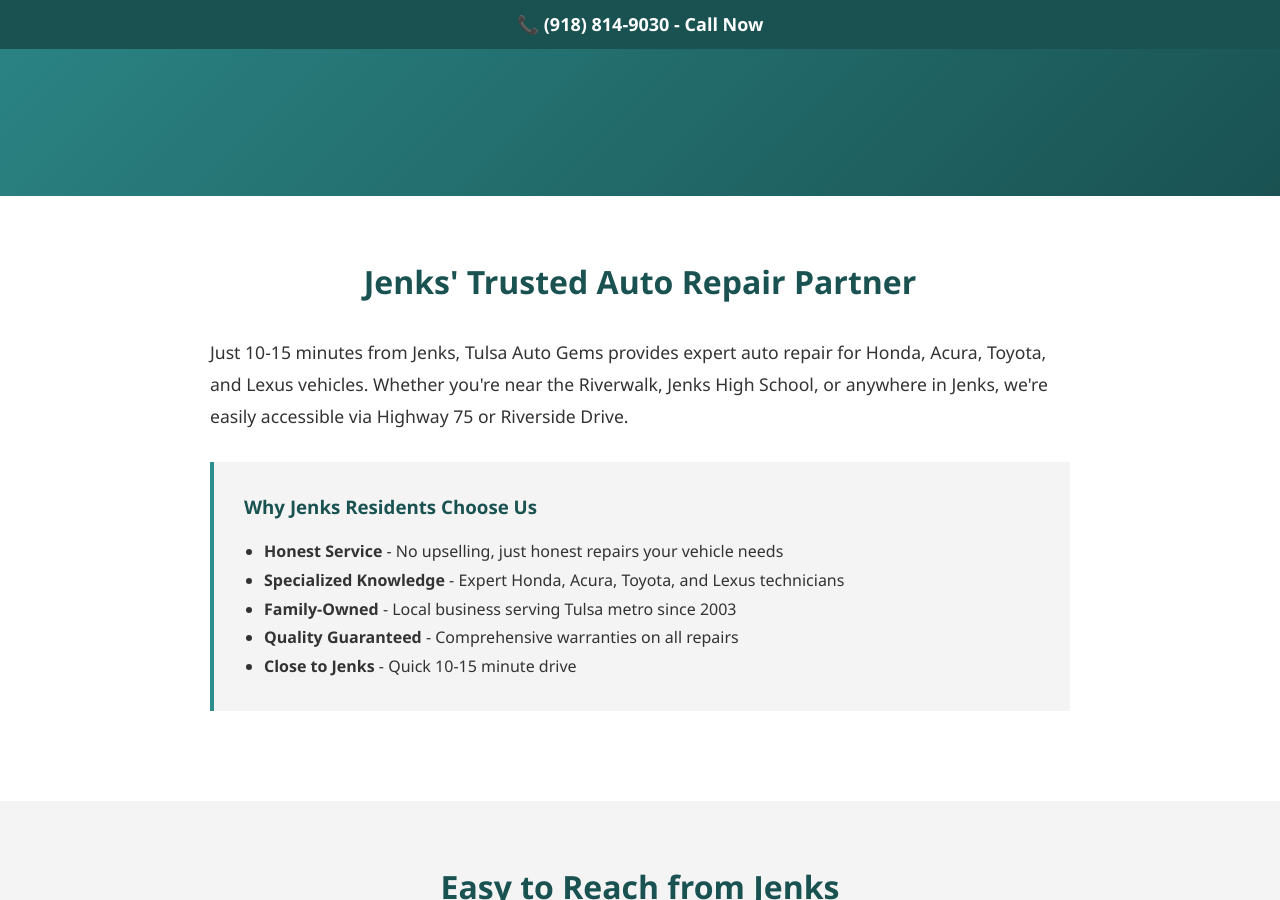
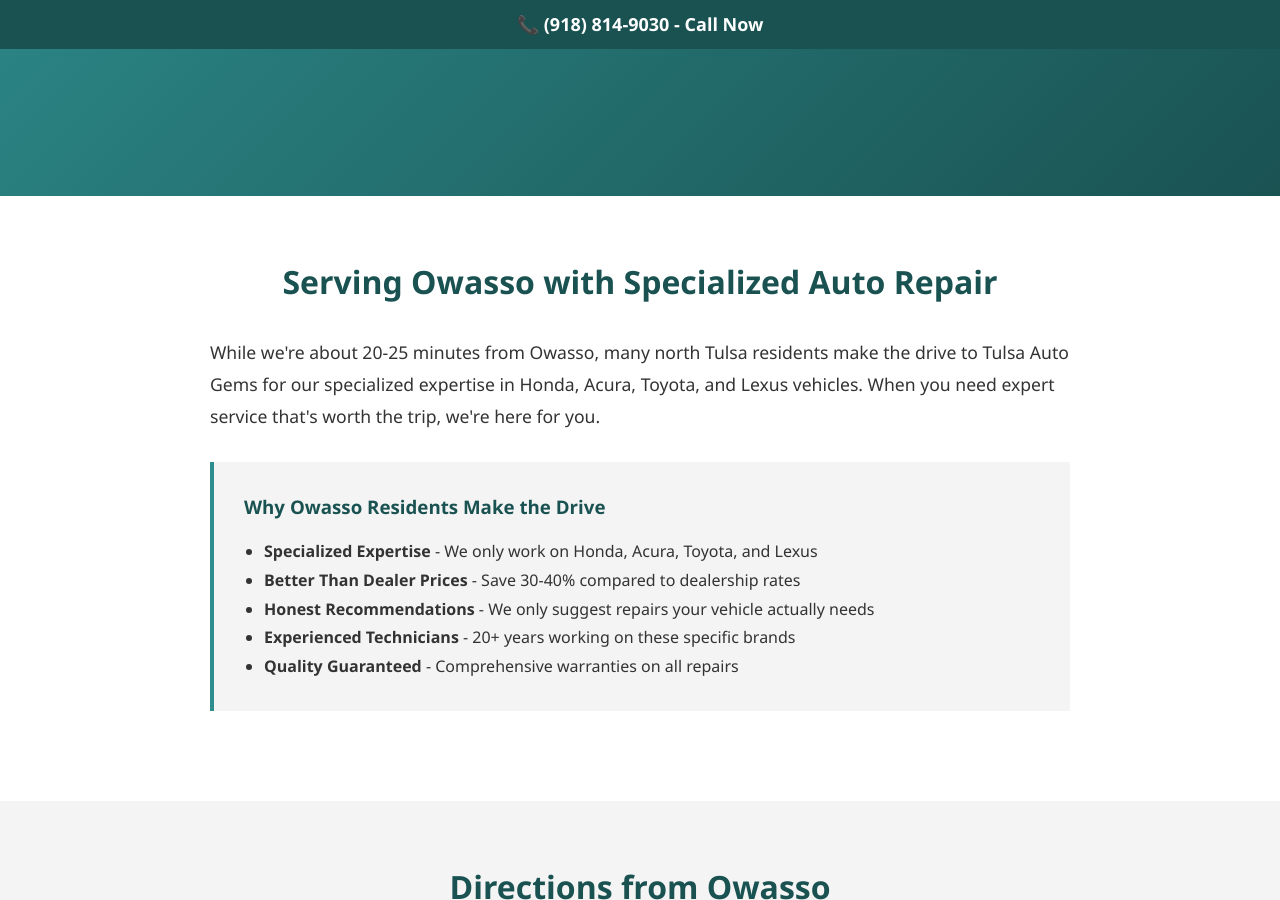
Before and after one commit to JamesBrownR/Tulsa-Auto-Gems, a Jekyll site: the page built from areas/owasso/index.html, in a window 1280 px wide and 900 px high, scrolled down 279 px. Built offline with Jekyll 4.4.1, drawn with Linux system fonts in a browser that asks for light colours; some of the changed text lies outside the part shown.

Commit message:
Update location references from Jenks to Owasso

```diff
--- a/areas/owasso/index.html
+++ b/areas/owasso/index.html
@@ -1,32 +1,32 @@
 ---
 layout: default
-title: "Auto Repair Serving Jenks, OK | Honda, Toyota Service | Tulsa Auto Gems"
-description: "Expert auto repair serving Jenks, OK. Just 10-15 minutes via Hwy 75 or Riverside. Honda, Acura, Toyota, Lexus specialists. Call (918) 814-9030."
+title: "Auto Repair Serving Owasso, OK | Honda, Toyota Service | Tulsa Auto Gems"
+description: "Expert auto repair serving Owasso, OK. Worth the 20-25 minute drive for specialized Honda, Acura, Toyota, Lexus service. Call (918) 814-9030."
 ---
 
 <section class="hero" style="height: 50vh;">
     <div class="hero-content">
-        <h1>Auto Repair Serving Jenks, OK</h1>
-        <p>Convenient Service Near Riverwalk</p>
+        <h1>Auto Repair Serving Owasso, OK</h1>
+        <p>Quality Service Worth the Drive</p>
     </div>
 </section>
 
 <section style="padding: 60px 20px; background: var(--white);">
     <div class="container" style="max-width: 900px;">
-        <h2 style="margin-bottom: 30px;">Jenks' Trusted Auto Repair Partner</h2>
+        <h2 style="margin-bottom: 30px;">Serving Owasso with Specialized Auto Repair</h2>
 
         <p style="font-size: 1.1rem; line-height: 1.8; margin-bottom: 20px;">
-            Just 10-15 minutes from Jenks, Tulsa Auto Gems provides expert auto repair for Honda, Acura, Toyota, and Lexus vehicles. Whether you're near the Riverwalk, Jenks High School, or anywhere in Jenks, we're easily accessible via Highway 75 or Riverside Drive.
+            While we're about 20-25 minutes from Owasso, many north Tulsa residents make the drive to Tulsa Auto Gems for our specialized expertise in Honda, Acura, Toyota, and Lexus vehicles. When you need expert service that's worth the trip, we're here for you.
         </p>
 
         <div style="background: var(--light-gray); padding: 30px; border-left: 4px solid var(--primary-blue); margin: 30px 0;">
-            <h3 style="color: var(--dark-blue); margin-bottom: 15px;">Why Jenks Residents Choose Us</h3>
+            <h3 style="color: var(--dark-blue); margin-bottom: 15px;">Why Owasso Residents Make the Drive</h3>
             <ul style="margin-left: 20px; line-height: 1.8;">
-                <li><strong>Honest Service</strong> - No upselling, just honest repairs your vehicle needs</li>
-                <li><strong>Specialized Knowledge</strong> - Expert Honda, Acura, Toyota, and Lexus technicians</li>
-                <li><strong>Family-Owned</strong> - Local business serving Tulsa metro since 2003</li>
+                <li><strong>Specialized Expertise</strong> - We only work on Honda, Acura, Toyota, and Lexus</li>
+                <li><strong>Better Than Dealer Prices</strong> - Save 30-40% compared to dealership rates</li>
+                <li><strong>Honest Recommendations</strong> - We only suggest repairs your vehicle actually needs</li>
+                <li><strong>Experienced Technicians</strong> - 20+ years working on these specific brands</li>
                 <li><strong>Quality Guaranteed</strong> - Comprehensive warranties on all repairs</li>
-                <li><strong>Close to Jenks</strong> - Quick 10-15 minute drive</li>
             </ul>
         </div>
     </div>
@@ -34,19 +34,19 @@
 
 <section style="padding: 60px 20px; background: var(--light-gray);">
     <div class="container">
-        <h2 style="text-align: center; margin-bottom: 30px;">Easy to Reach from Jenks</h2>
+        <h2 style="text-align: center; margin-bottom: 30px;">Directions from Owasso</h2>
 
         <div style="display: grid; grid-template-columns: repeat(auto-fit, minmax(280px, 1fr)); gap: 25px; max-width: 900px; margin: 0 auto;">
             <div style="background: var(--white); padding: 25px; border-left: 4px solid var(--primary-blue);">
-                <h3 style="color: var(--primary-blue); margin-bottom: 15px;">Via Highway 75</h3>
-                <p style="line-height: 1.8;">Take Hwy 75 north toward Tulsa. Exit at 41st Street, turn left and head west to Sheridan. Turn right on Sheridan, then right on 38th Street. We're just ahead on the right.</p>
-                <p style="margin-top: 15px; color: var(--dark-gray);"><strong>Drive time:</strong> 10-12 minutes</p>
+                <h3 style="color: var(--primary-blue); margin-bottom: 15px;">Via Highway 169</h3>
+                <p style="line-height: 1.8;">Take Hwy 169 south toward Tulsa. Exit at 41st Street and turn right (west). Drive about 2 miles to Sheridan, turn left, then right on 38th Street.</p>
+                <p style="margin-top: 15px; color: var(--dark-gray);"><strong>Drive time:</strong> 20-25 minutes</p>
             </div>
 
             <div style="background: var(--white); padding: 25px; border-left: 4px solid var(--primary-blue);">
-                <h3 style="color: var(--primary-blue); margin-bottom: 15px;">Via Riverside Drive</h3>
-                <p style="line-height: 1.8;">Take Riverside Drive north from Jenks. Continue past the Riverwalk, turn right on 41st Street. Head west to Sheridan, turn right, then right again on 38th Street.</p>
-                <p style="margin-top: 15px; color: var(--dark-gray);"><strong>Drive time:</strong> 12-15 minutes</p>
+                <h3 style="color: var(--primary-blue); margin-bottom: 15px;">Via Highway 75</h3>
+                <p style="line-height: 1.8;">Take Hwy 75 south into Tulsa. Exit at 36th Street North, turn left (east) to Sheridan, then south to 38th Street. Turn left and we're ahead on the right.</p>
+                <p style="margin-top: 15px; color: var(--dark-gray);"><strong>Drive time:</strong> 22-27 minutes</p>
             </div>
         </div>
     </div>
@@ -54,27 +54,27 @@
 
 <section style="padding: 60px 20px; background: var(--white);">
     <div class="container" style="max-width: 900px;">
-        <h2 style="margin-bottom: 30px;">Services for Jenks Vehicles</h2>
+        <h2 style="margin-bottom: 30px;">Expert Services for Your Vehicle</h2>
 
         <div style="display: grid; grid-template-columns: repeat(auto-fit, minmax(280px, 1fr)); gap: 25px;">
             <div style="padding: 20px; background: var(--light-gray);">
-                <h3 style="color: var(--primary-blue); margin-bottom: 15px;">Timing Belt Replacement</h3>
-                <p>Prevent catastrophic engine damage with timely timing belt service. Complete kit with water pump.</p>
+                <h3 style="color: var(--primary-blue); margin-bottom: 15px;">Timing Belt Service</h3>
+                <p>Critical maintenance for interference engines. Complete timing belt kit replacement with water pump.</p>
             </div>
 
             <div style="padding: 20px; background: var(--light-gray);">
-                <h3 style="color: var(--primary-blue); margin-bottom: 15px;">Brake Service</h3>
-                <p>Professional brake repair to keep your family safe. Pads, rotors, and complete system service.</p>
+                <h3 style="color: var(--primary-blue); margin-bottom: 15px;">Major Repairs</h3>
+                <p>Engine, transmission, and major component repair by experienced technicians who know these vehicles.</p>
             </div>
 
             <div style="padding: 20px; background: var(--light-gray);">
-                <h3 style="color: var(--primary-blue); margin-bottom: 15px;">AC Repair</h3>
-                <p>Stay cool in Oklahoma heat! Expert AC diagnosis and repair for all makes and models we service.</p>
+                <h3 style="color: var(--primary-blue); margin-bottom: 15px;">Brake & Suspension</h3>
+                <p>Complete brake and suspension service to keep you safe and comfortable on the road.</p>
             </div>
 
             <div style="padding: 20px; background: var(--light-gray);">
-                <h3 style="color: var(--primary-blue); margin-bottom: 15px;">Electrical Systems</h3>
-                <p>Battery, alternator, starter service and complete electrical diagnostics.</p>
+                <h3 style="color: var(--primary-blue); margin-bottom: 15px;">Diagnostics</h3>
+                <p>Accurate problem diagnosis using professional equipment and decades of experience.</p>
             </div>
         </div>
     </div>
@@ -82,12 +82,12 @@
 
 <section style="padding: 60px 20px; background: var(--primary-blue); color: var(--white);">
     <div class="container" style="max-width: 800px; text-align: center;">
-        <h2 style="margin-bottom: 20px; color: var(--white);">Schedule Service from Jenks</h2>
-        <p style="font-size: 1.2rem; margin-bottom: 30px;">Expert auto repair just 10-15 minutes from Jenks!</p>
+        <h2 style="margin-bottom: 20px; color: var(--white);">Schedule Service from Owasso</h2>
+        <p style="font-size: 1.2rem; margin-bottom: 30px;">Specialized service worth the 20-25 minute drive!</p>
 
         <div style="display: flex; gap: 20px; justify-content: center; flex-wrap: wrap;">
             <a href="tel:+19188149030" class="cta-button">Call (918) 814-9030</a>
-            <a href="/contact" class="cta-button" style="background: var(--dark-blue);">Get Directions</a>
+            <a href="/contact" class="cta-button" style="background: var(--dark-blue);">Contact Us</a>
         </div>
 
         <p style="margin-top: 30px; font-size: 0.9rem;">
```
